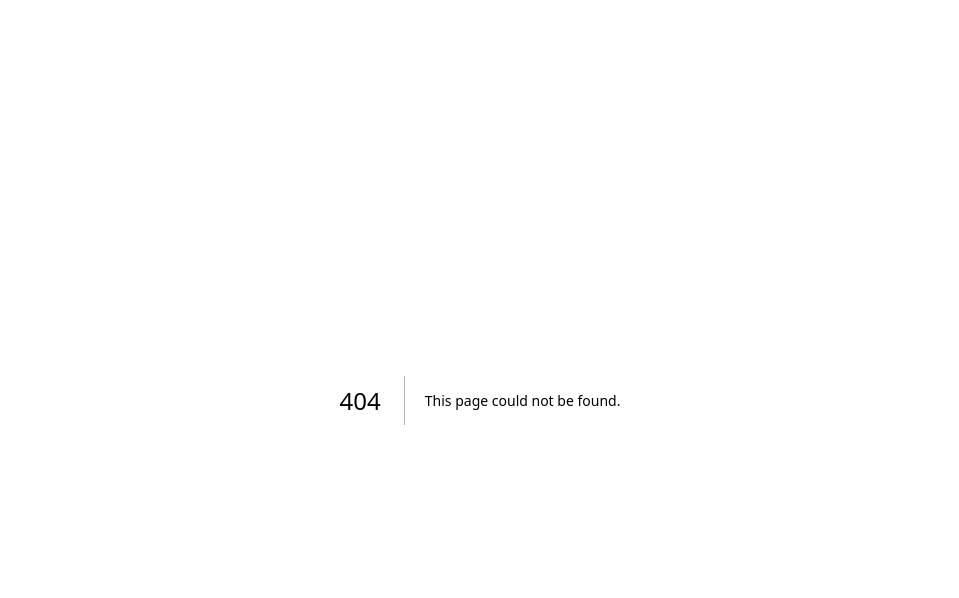
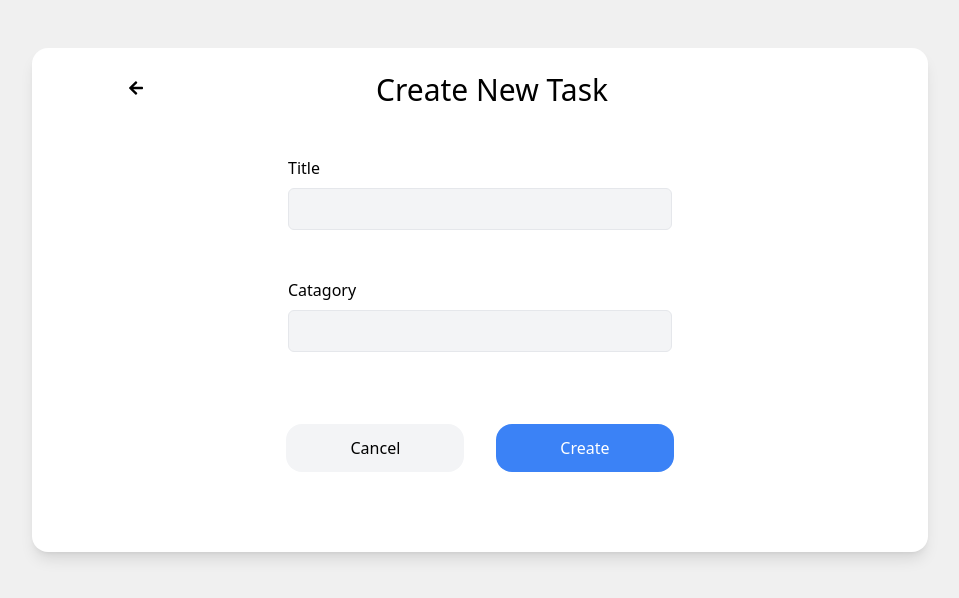
Before and after one commit to Xobaib/todo-app, a Next.js app: page /add-task in a window 1280 px wide. Before the commit this address had no page. Shown: the top 598 px of the page, without its empty margins (160-1119 px from the left). Built offline with nearby package versions, Linux system fonts and the light colour scheme.

Commit message:
create pathes(component pages)

```diff
--- /dev/null
+++ b/app/add-task/page.jsx
@@ -0,0 +1,37 @@
+import { FaArrowLeft } from "react-icons/fa";
+
+const AddTask = () => {
+  return (
+    <main className="bg-white max-w-4xl my-12 mx-auto rounded-2xl p-6 pb-20 shadow-lg  flex flex-col justify-center items-center space-y-6">
+      <div className="flex justify-center items-center space-x-6 mb-6 static">
+        <div className=" absolute left-72">
+          <button>
+            <FaArrowLeft />
+          </button>
+        </div>
+        <h1 className="text-3xl font-sans">Create New Task</h1>
+      </div>
+
+      <div className="flex flex-col">
+        <label>Title</label>
+        <input
+          type="text"
+          className="border w-96 p-2 rounded-md bg-gray-100 mb-12 mt-2"
+        />
+        <label>Catagory</label>
+        <input
+          type="text"
+          className="border w-96 p-2 rounded-md bg-gray-100 mb-12 mt-2"
+        />
+      </div>
+      <div className=" space-x-8">
+        <button className="bg-gray-100 py-3 px-16 rounded-2xl">Cancel</button>
+        <button className="bg-blue-500 py-3 px-16 rounded-2xl text-white">
+          Create
+        </button>
+      </div>
+    </main>
+  );
+};
+
+export default AddTask;
--- a/app/page.jsx
+++ b/app/page.jsx
@@ -1,3 +1,77 @@
+import Image from "next/image";
+import folder from "./folder.svg";
+import { TbTrash } from "react-icons/tb";
+
 export default function Home() {
-  return <div></div>;
+  return (
+    //The Page Content When No Task Added:
+    <main className="bg-white max-w-4xl my-12 mx-auto rounded-2xl p-6 pb-20 shadow-lg flex flex-col justify-center items-center space-y-6">
+      <div>
+        <Image src={folder} />
+      </div>
+      <h1 className="text-2xl">There's no task here!</h1>
+      <div className="flex space-x-3 items-center">
+        <a href="">
+          <span className="text-3xl text-blue-500">+</span>
+        </a>
+        <a href="">
+          <p className="text-blue-500 mt-1 hover:underline">Create new task</p>
+        </a>
+      </div>
+    </main>
+
+    //The Page Content When Some Tasks Added:
+    // <main className="bg-white max-w-4xl my-12 mx-auto rounded-2xl shadow-lg flex">
+    //   {/* SideBar */}
+    //   <div className="w-1/5 border-r">
+    //     <ul className="text-lg font-bold text-gray-600 flex flex-col space-y-3 pb-56 pt-20 ml-6">
+    //       <li className="hover:text-blue-500">
+    //         <a href=""> All</a>
+    //       </li>
+    //       <li className="hover:text-blue-500">
+    //         <a href="">Groceries</a>
+    //       </li>
+    //       <li className="hover:text-blue-500">
+    //         <a href="">College</a>
+    //       </li>
+    //       <li className="hover:text-blue-500">
+    //         <a href="">Payments</a>
+    //       </li>
+    //     </ul>
+    //   </div>
+    //   {/* SideBar */} {/* MainContent */}
+    //   <div className="w-4/5 flex flex-col items-center px-6 relative">
+    //     <h1 className="text-3xl mt-6 mb-6">All Tasks</h1>
+
+    //     <input
+    //       type="text"
+    //       className="w-11/12 p-2 mb-12 bg-slate-100 rounded-xl"
+    //       placeholder="Search
+    //   something..."
+    //     />
+    //     {/* Tasks */}
+    //     <ul className="w-11/12">
+    //       <li className="flex justify-between border-b pb-4 mb-6">
+    //         <div className="flex">
+    //           <input
+    //             type="checkbox"
+    //             className="w-12 rounded-full bg-blue-500"
+    //           />
+    //           <p>Get a new helmet</p>
+    //         </div>
+
+    //         <div className="flex items-center space-x-6 text-blue-500">
+    //           <TbTrash size="1.5em" />
+    //           <span className="font-bold">Uncategorized</span>
+    //         </div>
+    //       </li>
+    //     </ul>
+    //     {/* Tasks */}
+    //     <button className=" absolute bottom-4 right-4 text-white text-3xl pb-0.5 bg-blue-500 rounded-full w-12 h-12 font-mono flex justify-center items-center font-medium border-solid border-white border-2">
+    //       +
+    //     </button>
+    //   </div>
+    //   {/* MainContent */}
+    // </main>
+  );
 }
```
Also changed, not shown: html/tasks.html (+6 -28 lines).
